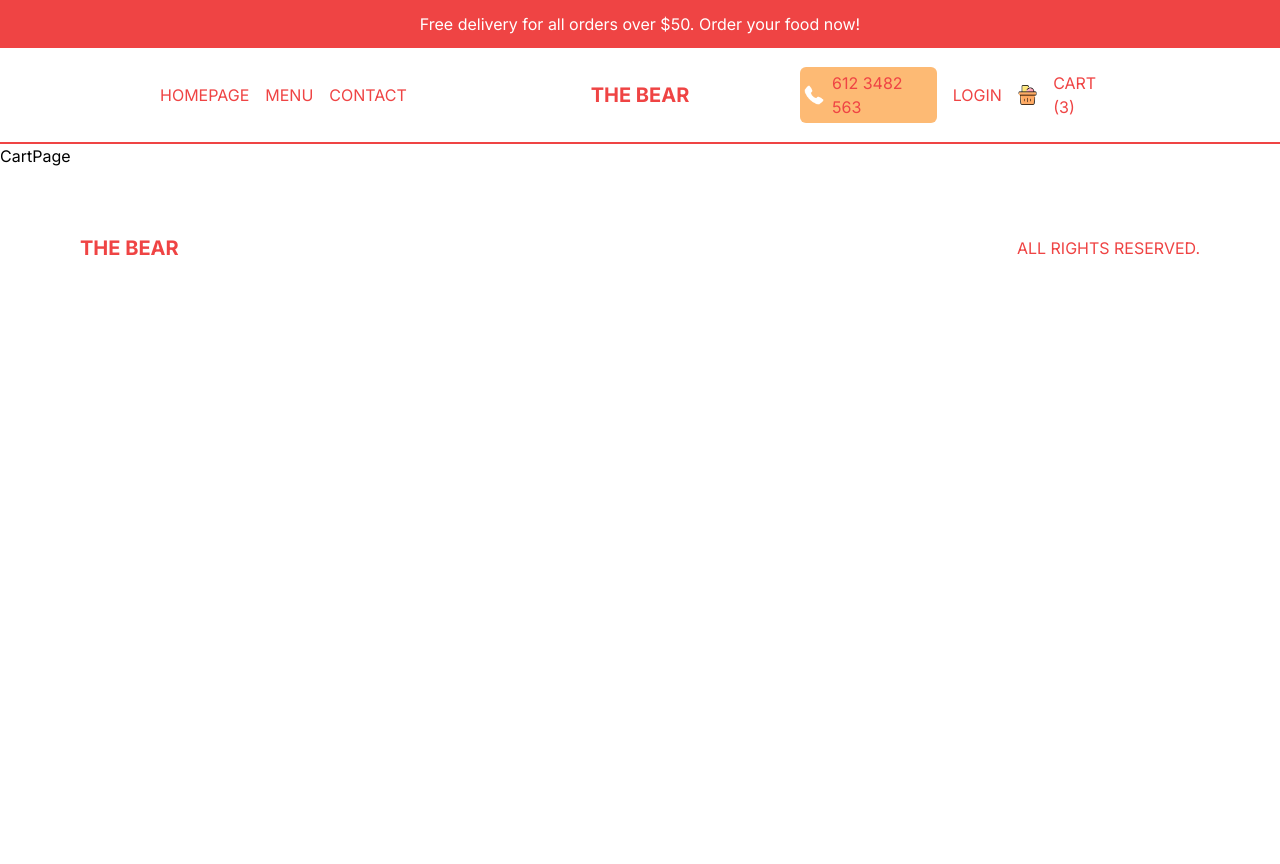
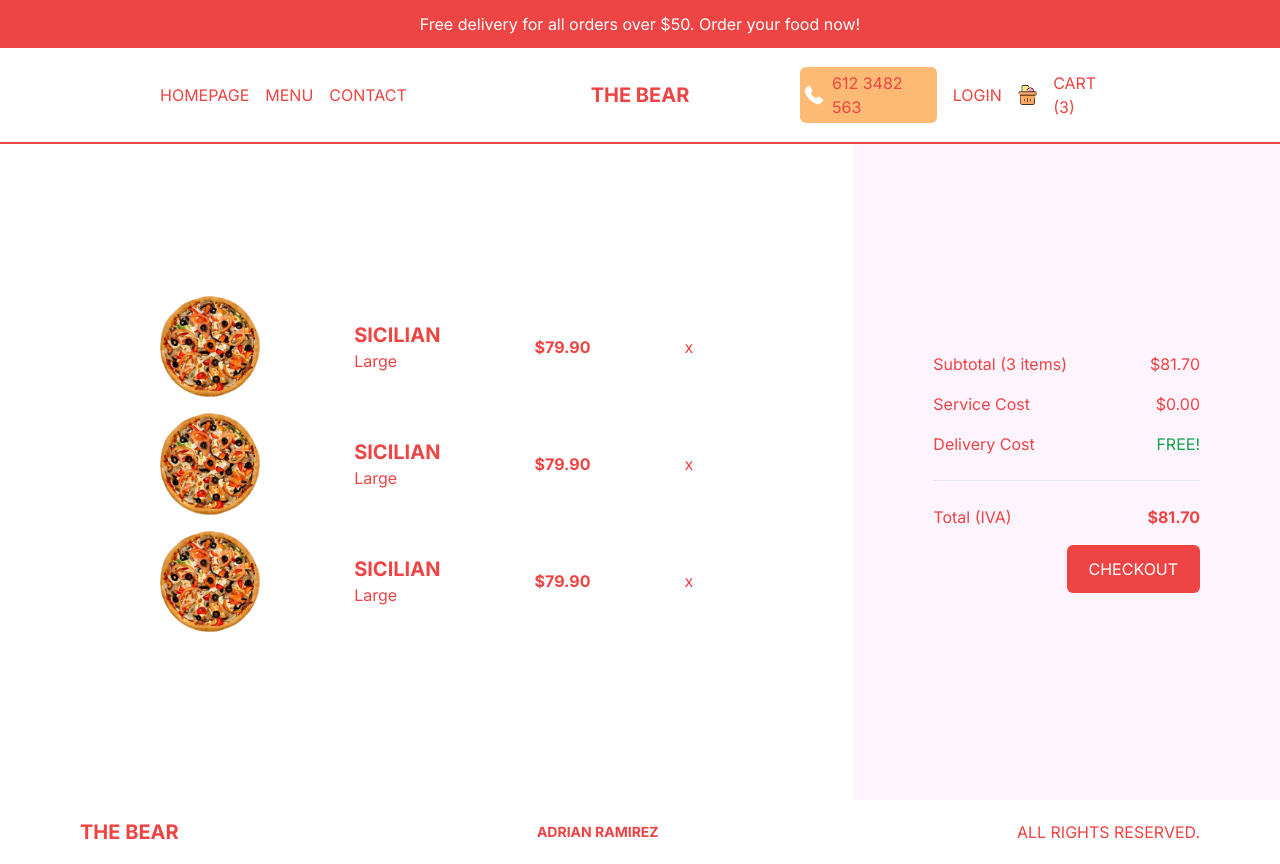
Before and after one commit to AdrianRMV/restaurant, a Next.js app: page /cart in a window 1280 px wide. Before the commit the page ends 800 px from the top, so only its background shows below. Built offline with nearby package versions, Linux system fonts and the light colour scheme.

Commit message:
Styles has been done

```diff
--- a/app/cart/page.tsx
+++ b/app/cart/page.tsx
@@ -1,5 +1,87 @@
+import Image from 'next/image';
+
 const CartPage = () => {
-    return <div>CartPage</div>;
+    return (
+        <div className="h-[calc(100vh-6rem)] md:h-[calc(100vh-9rem)] flex flex-col text-red-500 lg:flex-row">
+            {/* PRODUCT CONTAINER */}
+            <div className="h-1/2 p-4 flex flex-col justify-center overflow-scroll lg:h-full lg:w-2/3 2xl:w-1/2 lg:px-20 xl:px-40">
+                {/* SINGLE ITEM CONTAINER */}
+                <div className="flex items-center justify-between mb-4">
+                    <Image
+                        src="/temporary/p1.png"
+                        alt="Item image"
+                        width={100}
+                        height={100}
+                    />
+                    <div className="">
+                        <h1 className="uppercase text-xl font-bold">
+                            Sicilian
+                        </h1>
+                        <span>Large</span>
+                    </div>
+                    <h2 className="font-bold">$79.90</h2>
+                    <span className="cursor-pointer">x</span>
+                </div>
+
+                <div className="flex items-center justify-between mb-4">
+                    <Image
+                        src="/temporary/p1.png"
+                        alt="Item image"
+                        width={100}
+                        height={100}
+                    />
+                    <div className="">
+                        <h1 className="uppercase text-xl font-bold">
+                            Sicilian
+                        </h1>
+                        <span>Large</span>
+                    </div>
+                    <h2 className="font-bold">$79.90</h2>
+                    <span className="cursor-pointer">x</span>
+                </div>
+
+                <div className="flex items-center justify-between mb-4">
+                    <Image
+                        src="/temporary/p1.png"
+                        alt="Item image"
+                        width={100}
+                        height={100}
+                    />
+                    <div className="">
+                        <h1 className="uppercase text-xl font-bold">
+                            Sicilian
+                        </h1>
+                        <span>Large</span>
+                    </div>
+                    <h2 className="font-bold">$79.90</h2>
+                    <span className="cursor-pointer">x</span>
+                </div>
+            </div>
+            {/* PAYMENT CONTAINER */}
+            <div className="h-1/2 p-4 bg-fuchsia-50 flex flex-col gap-4 justify-center lg:h-full lg:w-1/3 2xl:w-1/2 lg:px-20 2xl:px-40 2xl:text-xl 2xl:gap-6">
+                <div className="flex justify-between">
+                    <span className="">Subtotal (3 items) </span>
+                    <span className="">$81.70</span>
+                </div>
+                <div className="flex justify-between">
+                    <span className="">Service Cost </span>
+                    <span className="">$0.00</span>
+                </div>
+                <div className="flex justify-between">
+                    <span className="">Delivery Cost </span>
+                    <span className="text-green-600">FREE!</span>
+                </div>
+                <hr className="my-2" />
+                <div className="flex justify-between">
+                    <span className="">Total (IVA) </span>
+                    <span className="font-bold">$81.70</span>
+                </div>
+                <button className="bg-red-500 p-3 rounded-md text-white w-1/2 self-end  flex justify-center">
+                    CHECKOUT
+                </button>
+            </div>
+        </div>
+    );
 };
 
 export default CartPage;
--- a/app/components/Footer.tsx
+++ b/app/components/Footer.tsx
@@ -2,11 +2,17 @@
 
 const Footer = () => {
     return (
-        <div className="h-12 md:h-16 p-4 lg:p-10 xl:p-20 text-red-500 flex items-center justify-between ">
+        <div className="h-12 md:h-16 p-4 lg:px-10 xl:px-20 text-red-500 flex items-center justify-between ">
             <Link href={'/'} className="font-bold text-xl">
                 THE BEAR
             </Link>
-            <p>ALL RIGHTS RESERVED.</p>
+            <Link
+                href="https://github.com/AdrianRMV"
+                className="text-sm uppercase font-bold text-center"
+            >
+                Adrian Ramirez
+            </Link>
+            <p className="text-sm md:text-base">ALL RIGHTS RESERVED.</p>
         </div>
     );
 };
--- a/app/login/page.tsx
+++ b/app/login/page.tsx
@@ -1,5 +1,58 @@
+import Image from 'next/image';
+import Link from 'next/link';
+
 const LoginPage = () => {
-    return <div>LoginPage</div>;
+    return (
+        <div className="h-[calc(100vh-6rem)] md:h-[calc(100vh-9rem)] p-4 flex items-center justify-center">
+            {/* BOX */}
+            <div className="h-full shadow-2xl rounded-md flex flex-col md:flex-row md:h-[70%] md:w-full lg:w-[60%] 2xl:w-1/2">
+                {/* IMAGE CONTAINER */}
+                <div className="relative h-1/3 w-full md:h-full md:w-1/2">
+                    <Image
+                        src="/loginBg.png"
+                        alt=""
+                        fill
+                        className="object-cover"
+                    />
+                </div>
+                {/* FORM CONTAINER */}
+                <div className="p-10 flex flex-col gap-8 md:h-full md:w-1/2">
+                    <h1 className="font-bold text-2xl xl:text-3xl">Welcome</h1>
+                    <p className="">
+                        Log into your account or create a new one using social
+                        buttons
+                    </p>
+                    {/* SOCIAL LOGIN BUTTONS */}
+                    <button className="flex gap-4 p-4 ring-1 ring-orange-100 rounded-md">
+                        <Image
+                            src="/google.png"
+                            alt=""
+                            width={20}
+                            height={20}
+                            className="object-contain"
+                        />
+                        <span>Sing in with Google</span>
+                    </button>
+                    <button className="flex gap-4 p-4 ring-1 ring-blue-100 rounded-md">
+                        <Image
+                            src="/facebook.png"
+                            alt=""
+                            width={20}
+                            height={20}
+                            className="object-contain"
+                        />
+                        <span>Sing in with Faceebook</span>
+                    </button>
+                    <p className="text-sm">
+                        Have a problem?{' '}
+                        <Link href="/contact-us" className="underline">
+                            Contact us
+                        </Link>
+                    </p>
+                </div>
+            </div>
+        </div>
+    );
 };
 
 export default LoginPage;
--- a/app/orders/page.tsx
+++ b/app/orders/page.tsx
@@ -1,5 +1,81 @@
 const OrdersPage = () => {
-    return <div>OrdersPage</div>;
+    return (
+        <div className="p-4 lg:px-20 xl:p-40">
+            <table className="w-full border-separate border-spacing-3">
+                <thead>
+                    <tr className="text-left">
+                        <th className="hidden md:block">Order ID</th>
+                        <th>Date</th>
+                        <th>Price</th>
+                        <th className="hidden md:block">Products</th>
+                        <th>Status</th>
+                    </tr>
+                </thead>
+                <tbody>
+                    <tr className="text-sm md:text-base bg-red-50">
+                        <td className="hidden md:block py-6 px-1">123123123</td>
+                        <td className="py-6 px-1">19.05.2023</td>
+                        <td className="py-6 px-1">89.90</td>
+                        <td className="hidden md:block py-6 px-1">
+                            Big Burger Menu (2), Veggie Pizzas (2), Coca Cola 1L
+                            (2)
+                        </td>
+                        <td className="py-6 px-1">
+                            On the way (aprox. 10min)...
+                        </td>
+                    </tr>
+                    <tr className="text-sm md:text-base odd:bg-gray-100">
+                        <td className="hidden md:block py-6 px-1">123123123</td>
+                        <td className="py-6 px-1">19.05.2023</td>
+                        <td className="py-6 px-1">89.90</td>
+                        <td className="hidden md:block py-6 px-1">
+                            Big Burger Menu (2), Veggie Pizzas (2), Coca Cola 1L
+                            (2)
+                        </td>
+                        <td className="py-6 px-1">
+                            On the way (aprox. 10min)...
+                        </td>
+                    </tr>
+                    <tr className="text-sm md:text-base odd:bg-gray-100">
+                        <td className="hidden md:block py-6 px-1">123123123</td>
+                        <td className="py-6 px-1">19.05.2023</td>
+                        <td className="py-6 px-1">89.90</td>
+                        <td className="hidden md:block py-6 px-1">
+                            Big Burger Menu (2), Veggie Pizzas (2), Coca Cola 1L
+                            (2)
+                        </td>
+                        <td className="py-6 px-1">
+                            On the way (aprox. 10min)...
+                        </td>
+                    </tr>
+                    <tr className="text-sm md:text-base odd:bg-gray-100">
+                        <td className="hidden md:block py-6 px-1">123123123</td>
+                        <td className="py-6 px-1">19.05.2023</td>
+                        <td className="py-6 px-1">89.90</td>
+                        <td className="hidden md:block py-6 px-1">
+                            Big Burger Menu (2), Veggie Pizzas (2), Coca Cola 1L
+                            (2)
+                        </td>
+                        <td className="py-6 px-1">
+                            On the way (aprox. 10min)...
+                        </td>
+                    </tr>
+                    <tr className="text-sm md:text-base odd:bg-gray-100">
+                        <td className="hidden md:block py-6 px-1">123123123</td>
+                        <td className="py-6 px-1">19.05.2023</td>
+                        <td className="py-6 px-1">89.90</td>
+                        <td className="hidden md:block py-6 px-1">
+                            Big Burger Menu (2), Veggie Pizzas (2), Coca Cola 1L
+                            (2)
+                        </td>
+                        <td className="py-6 px-1">
+                            On the way (aprox. 10min)...
+                        </td>
+                    </tr>
+                </tbody>
+            </table>
+        </div>
+    );
 };
 
 export default OrdersPage;
```
